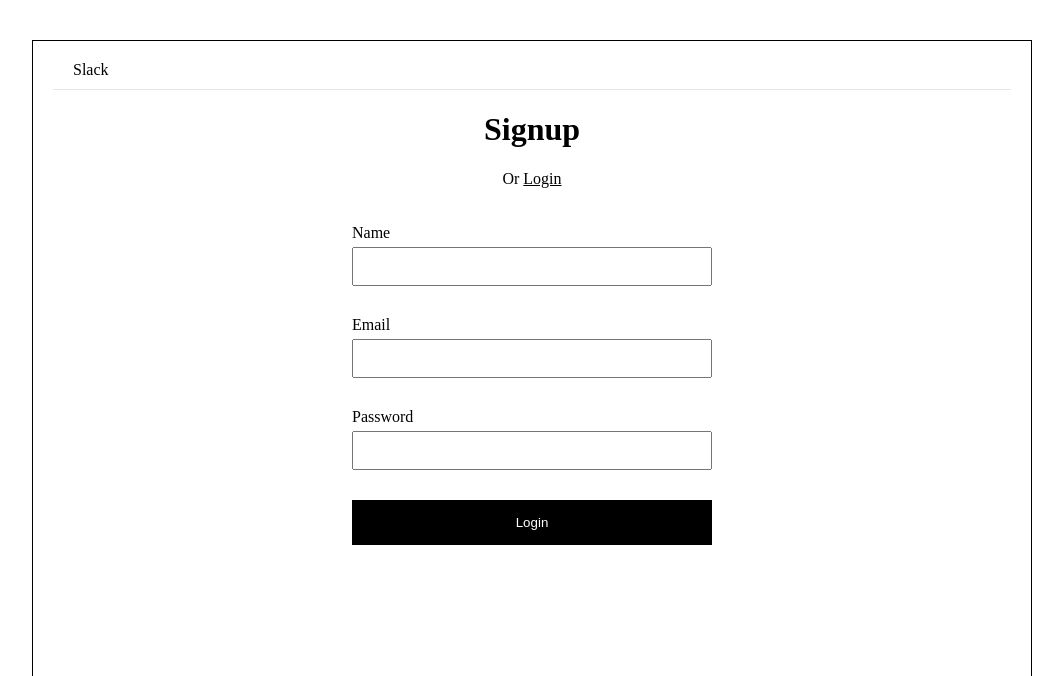
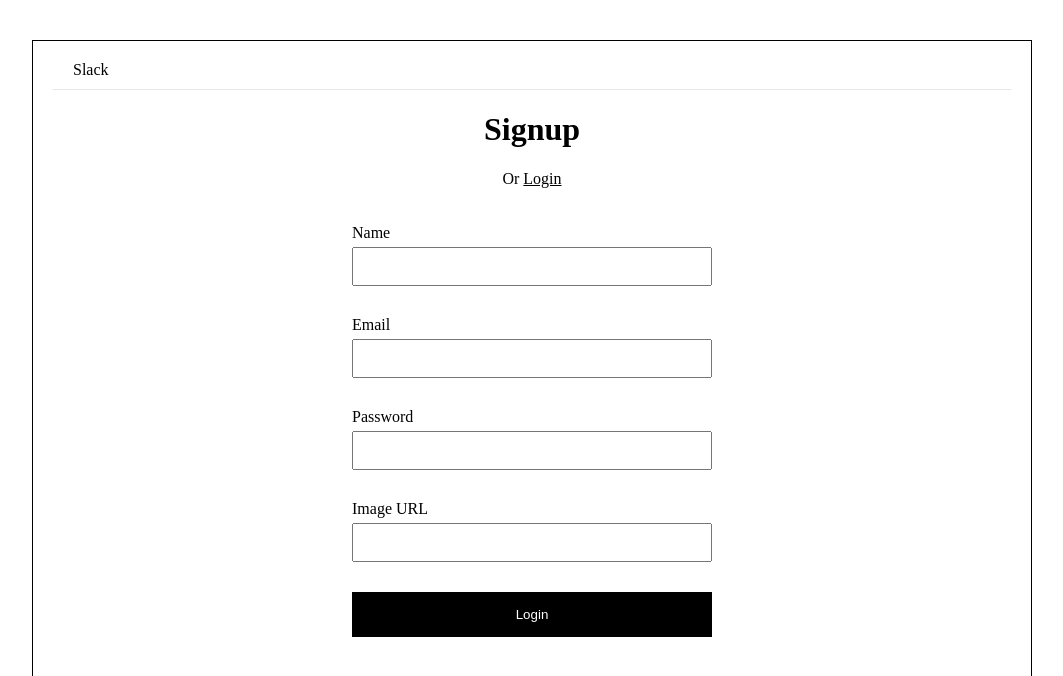
Before and after one commit to dillionmegida/slack-demo, a React (Create React App) app: page /signup in a window 1280 px wide. Shown: the top 676 px of the page, without its empty margins (108-1171 px from the left). Built offline with nearby package versions, Linux system fonts and the light colour scheme; no server answers.

Commit message:
feat: allow users to send image URLs

```diff
--- a/src/interfaces/UserInterface.ts
+++ b/src/interfaces/UserInterface.ts
@@ -2,4 +2,5 @@ export default interface UserInterface {
   _id: string;
   name: string;
   email: string;
+  image: string;
 }
--- a/src/queries/createUser.ts
+++ b/src/queries/createUser.ts
@@ -8,6 +8,7 @@ type Args = {
   name: string;
   email: string;
   password: string;
+  image: string;
 };
 
 export default async function createUser(
--- a/src/views/Signup.tsx
+++ b/src/views/Signup.tsx
@@ -55,6 +55,7 @@ type InputValues = {
   name: string;
   email: string;
   password: string;
+  image: string;
 };
 
 export default function Login() {
@@ -99,6 +100,10 @@ export default function Login() {
           <label htmlFor="password">Password</label>
           <input id="password" {...register('password')} type="password" />
         </div>
+        <div className="input-group">
+          <label htmlFor="image">Image URL</label>
+          <input id="image" {...register('image')} />
+        </div>
         <div className="submit-block">
           <button type="submit">Login</button>
         </div>
```
